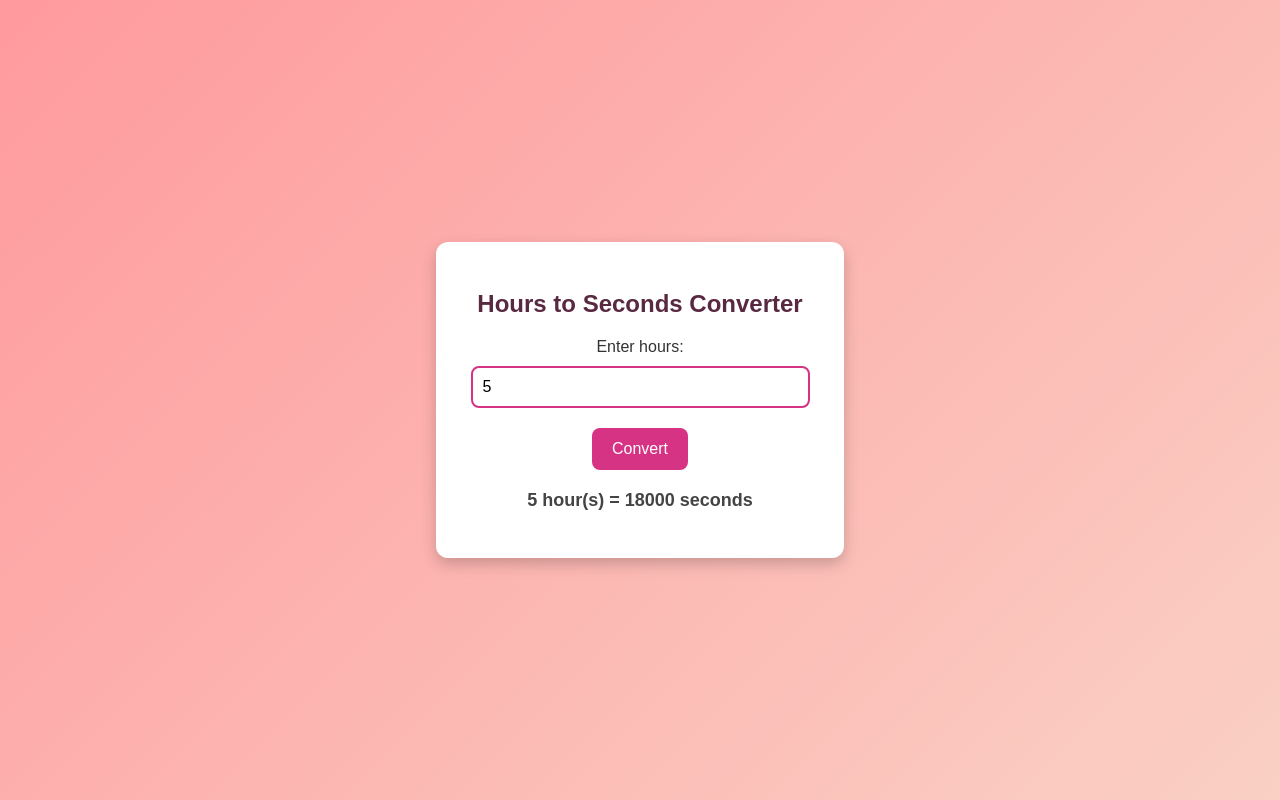
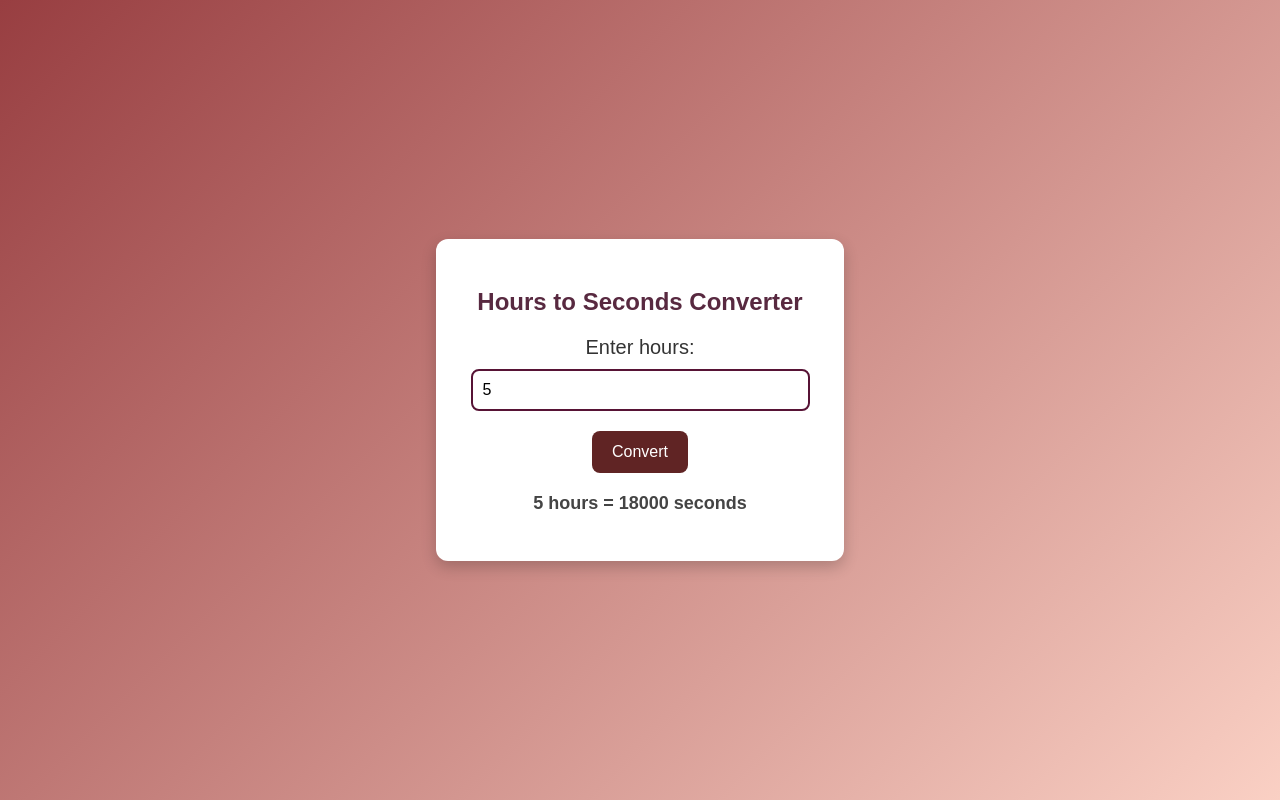
Before and after one commit to FahadAlyan/2-TASK-JS, a plain HTML site: page index.html in a window 1280 px wide. Both pictures are taken after typing "5" into the empty fields and a click on the button "Convert". Drawn offline with Linux system fonts and the light colour scheme.

Commit message:
2nd-Task Js

```diff
--- a/script.js
+++ b/script.js
@@ -9,7 +9,7 @@ function convertToSeconds() {
 
   const seconds = hours * 3600;
   document.getElementById("result").innerText =
-   + hours + " hour(s) = " + seconds + " seconds";
+   + hours + " hours = " + seconds + " seconds";
 
 
 }
--- a/style.css
+++ b/style.css
@@ -2,7 +2,7 @@ body {
   margin: 0;
   padding: 0;
   font-family: Arial, sans-serif;
-  background: linear-gradient(135deg, #ff9a9e, #fad0c4);
+  background: linear-gradient(135deg, #983e41, #fad0c4);
   height: 100vh;
   display: flex;
   align-items: center;
@@ -24,7 +24,7 @@ body {
 }
 
 label {
-  font-size: 16px;
+  font-size: 20px;
   color: #333;
   display: block;
   margin-bottom: 10px;
@@ -33,7 +33,7 @@ label {
 input[type="number"] {
   padding: 10px;
   width: 90%;
-  border: 2px solid #d63384;
+  border: 2px solid #571335;
   border-radius: 8px;
   outline: none;
   font-size: 16px;
@@ -42,12 +42,12 @@ input[type="number"] {
 }
 
 input[type="number"]:focus {
-  border-color: #ff9a9e;
+  border-color: #571335;
   box-shadow: 0px 0px 8px rgba(214, 51, 132, 0.5);
 }
 
 button {
-  background: #d63384;
+  background: #602424;
   color: white;
   border: none;
   padding: 12px 20px;
@@ -58,7 +58,7 @@ button {
 }
 
 button:hover {
-  background: #b02a6f;
+  background: #c26696;
   transform: scale(1.05);
 }
 
```
